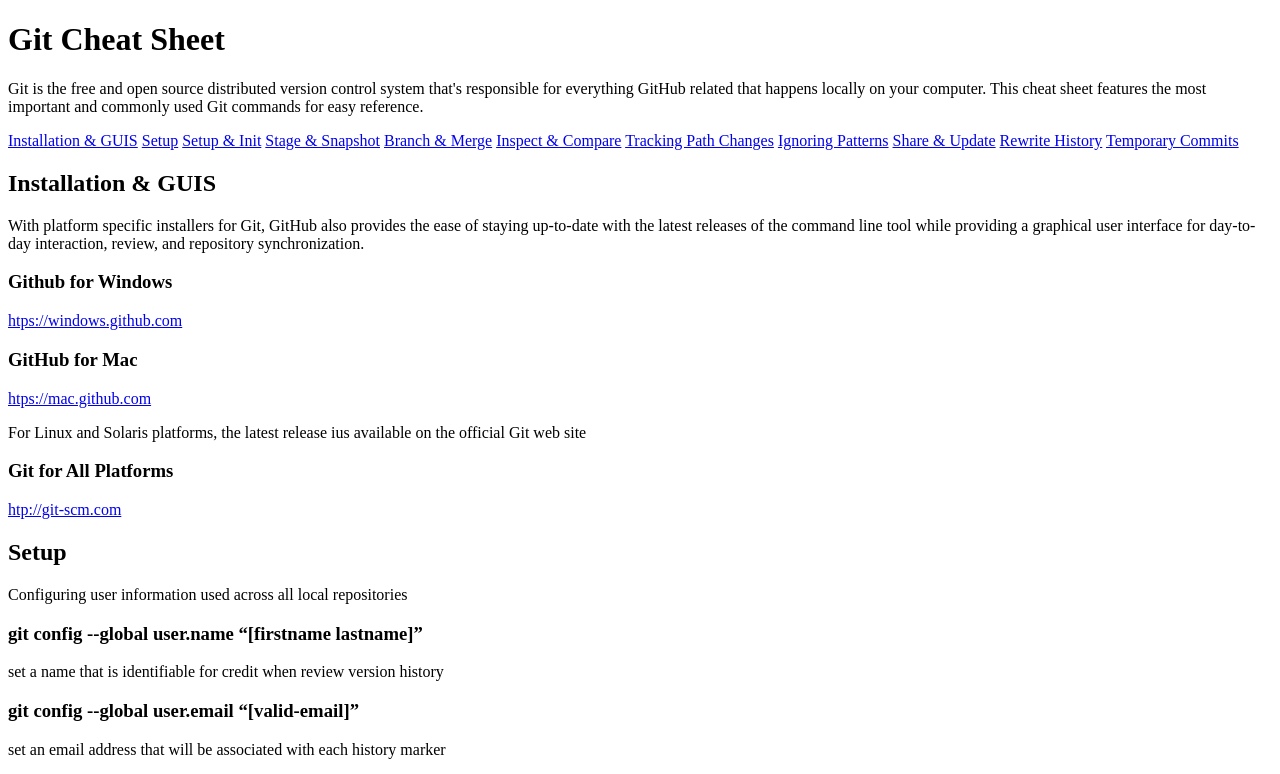
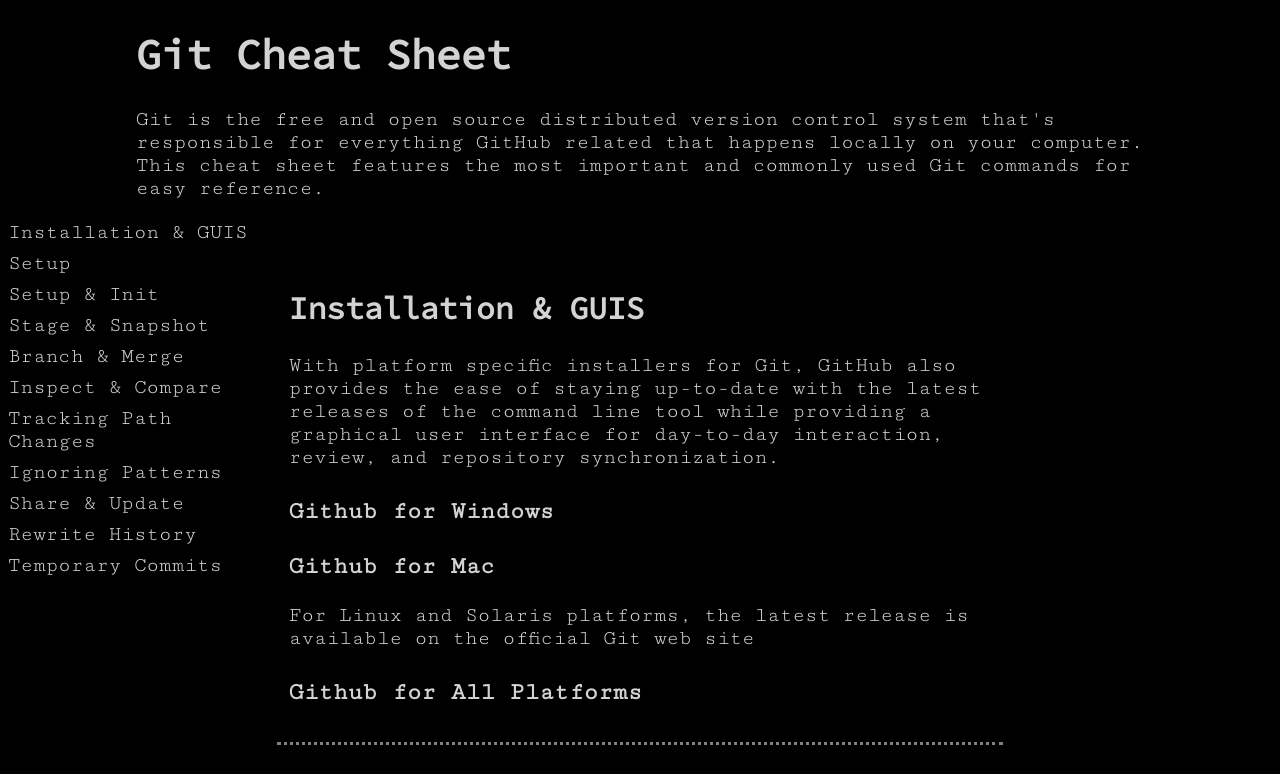
Before and after one commit to techieeliot/git-example-fcc, a plain HTML site: page index.html in a window 1280 px wide. Shown: the top 774 px of the page. Drawn offline with Linux system fonts and the light colour scheme.

Commit message:
feat: add styles

```diff
--- a/index.html
+++ b/index.html
@@ -4,7 +4,8 @@
     <meta charset="UTF-8" />
     <meta http-equiv="X-UA-Compatible" content="IE=edge" />
     <meta name="viewport" content="width=device-width, initial-scale=1.0" />
-    <title>Document</title>
+    <title>Git Cheat Sheet</title>
+    <link rel='stylesheet' href='styles.css' >
   </head>
   <body>
     <!--
@@ -46,16 +47,19 @@
         while providing a graphical user interface for day-to-day interaction,
         review, and repository synchronization.
       </p>
-      <h3>Github for Windows</h3>
-      <a href="htps://windows.github.com">htps://windows.github.com</a>
-      <h3>GitHub for Mac</h3>
-      <a href="htps://mac.github.com">htps://mac.github.com</a>
+      <h3>
+      <a href="https://windows.github.com">Github for Windows</a>
+    </h3>
+      <h3>
+      <a href="https://mac.github.com">Github for Mac</a>
+    </h3>
       <p>
-        For Linux and Solaris platforms, the latest release ius available on the
+        For Linux and Solaris platforms, the latest release is available on the
         official Git web site
       </p>
-      <h3>Git for All Platforms</h3>
-      <a href="htp://git-scm.com">htp://git-scm.com</a>
+      <h3>
+      <a href="http://git-scm.com">Github for All Platforms</a>
+    </h3>
     </article>
     <article id="setup">
       <h2>Setup</h2>
@@ -217,8 +221,10 @@
         Teach and learn beter, together. GitHub is free for students and
         teachers. Discounts available for other educational uses.
       </p>
+      <div id='contact'>
       <address>education@github.com</address>
       <a href="https://education.github.com/">education.github.com</a>
+    </div>
     </footer>
   </body>
 </html>
--- /dev/null
+++ b/styles.css
@@ -0,0 +1,73 @@
+@import url('https://fonts.googleapis.com/css2?family=Source+Code+Pro&display=swap');
+@import url('https://fonts.googleapis.com/css2?family=Cutive+Mono&display=swap');
+
+body {
+    background-color: black;
+    color: lightgray;
+    position: relative;
+    font-size: 1.3rem;
+}
+header {
+    margin: 0 10vw 2vh;
+}
+a {
+    font-family: 'Cutive Mono', monospace;
+    text-decoration: none;
+    color: lightgray;
+}
+a:hover {
+    color: darkgray
+}
+h1, h2, h3, h4 {
+    font-family: 'Source Code Pro', monospace;
+}
+p {
+    font-family: 'Cutive Mono', monospace;
+}
+article {
+    margin: 20px 21vw 0 21vw;
+    padding: 12px;
+    border-bottom: gray dotted;
+}
+nav {
+    position: sticky;
+    left: 5px;
+    top: 20px;
+    height: 10px;
+    overflow: visible;
+    width: 20vw;
+    padding: 0;
+}
+nav a {
+    display: block;
+    margin: .5rem 0;
+    border-bottom: lightgray 1px;
+}
+
+.table {
+    padding: 1px 16px;
+    border-radius: 3px;
+    background-color: rgb(25, 28, 32);
+    display: block;
+}
+.table p, .table h3 {
+    display: flex;
+}
+footer {
+    margin: 35px 25px 25px;
+    display: flex;
+    justify-content: space-evenly;
+}
+footer p {
+    max-width: 50%;
+    text-align: center;
+    justify-content: center;
+}
+#contact {
+    display: flex;
+    flex-wrap: wrap;
+    text-align: center;
+    padding: auto;
+    justify-content: center;
+    align-items: center;
+}
```
